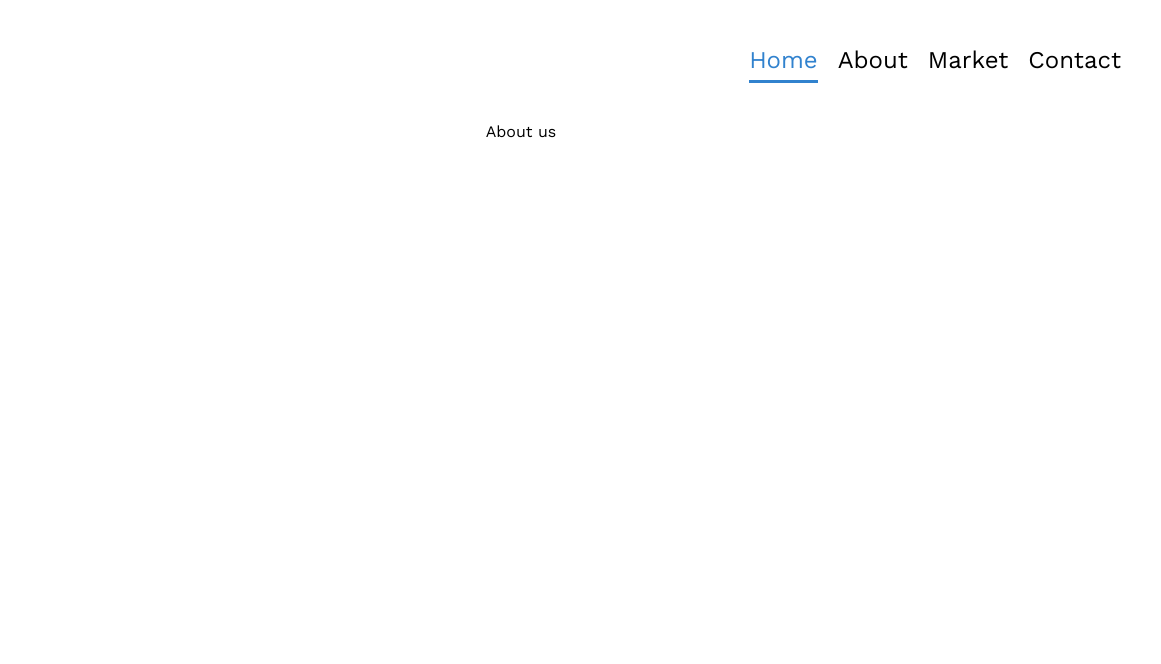
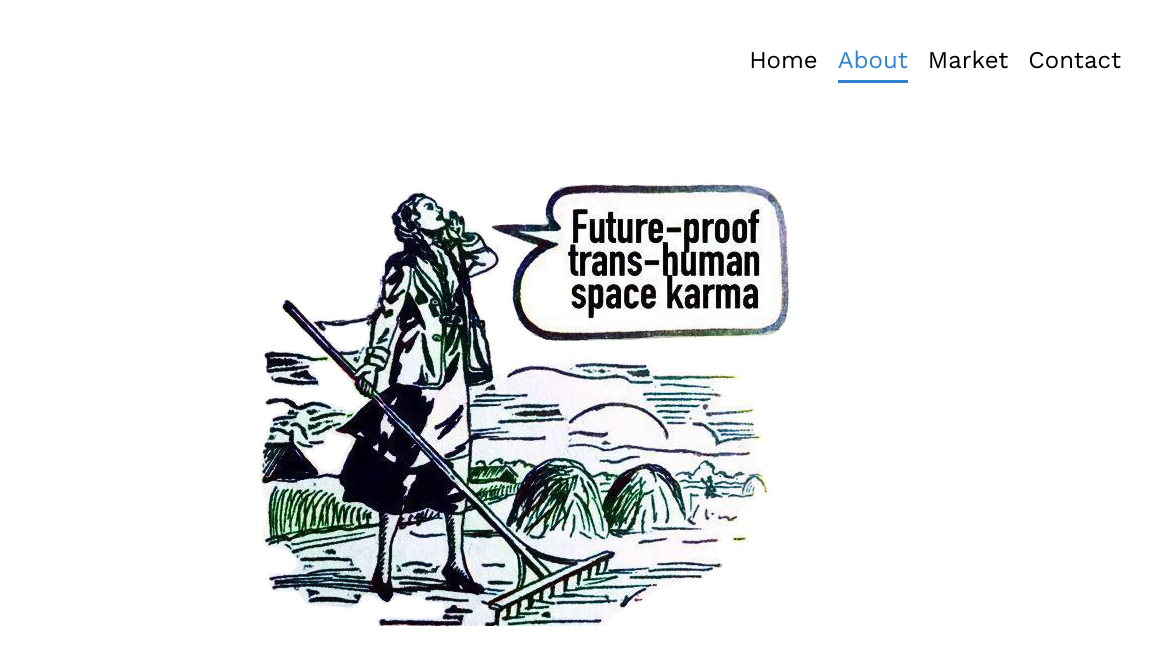
Before and after one commit to ignasandr/kaunas3022, a Gatsby site: page /about in a window 1280 px wide. Shown: the full height of the page, 119-1280 px from the left. Built offline with nearby package versions, Linux system fonts and the light colour scheme; Gatsby itself is replaced by a stand-in of ours.

Commit message:
about page, fixed header

```diff
--- a/src/pages/about.js
+++ b/src/pages/about.js
@@ -1,8 +1,16 @@
 import React from "react"
-import { Box } from "@chakra-ui/react"
+import { Center, useColorMode } from "@chakra-ui/react"
+import * as containerStyles from "./about.module.css"
+import trans from "../images/backgrounds/transHuman.png"
+
 
 export default function About() {
+  const { colorMode } = useColorMode();
+
   return (
-    <Box>About us</Box>
+    <Center w="100%" h="70vh">
+      {/* <Text fontWeight="200" fontSize="3xl">Welcome to the anti-climatic collapse of your reality</Text> */}
+      <img src={trans} alt="Trans" className={colorMode === 'light' ? containerStyles.standard : containerStyles.inverted}/>
+    </Center>
   )
 }
--- /dev/null
+++ b/src/pages/about.module.css
@@ -0,0 +1,7 @@
+.standard {
+    filter: invert(0%);
+}
+
+.inverted {
+    filter: invert(100%);
+}
--- a/src/pages/components/sections/Header.js
+++ b/src/pages/components/sections/Header.js
@@ -3,12 +3,16 @@ import { Flex, HStack, Box, useColorMode, Fade } from "@chakra-ui/react"
 import { Link } from "gatsby"
 import { StaticImage } from "gatsby-plugin-image"
 import { AnimateSharedLayout, motion } from "framer-motion"
+import { useLocation } from '@reach/router'
 
 const MenuItems = ["Home", "About", "Market", "Contact"];
 
 export default function Header () {
+  const location = useLocation();
+  console.log(location.pathname);
   const { colorMode, toggleColorMode } = useColorMode();
-    const [ selected, setSelected ] = useState(MenuItems[0]);
+  const [ selected, setSelected ] = useState(location.pathname);
+
   return(
       <Flex
           as="nav"
@@ -17,27 +21,26 @@ export default function Header () {
           wrap="wrap"
           w="100%"
       >
-            <Box onClick={toggleColorMode} mt={5} ml={5} height={100}>
-              <Link to="/">
+          <Box onClick={toggleColorMode} mt={5} ml={5} height={100} cursor={'pointer'}>
               <Fade in={colorMode === 'dark'} unmountOnExit>
                 <StaticImage src="../../../images/logos/dark.jpg" height={100} alt="Kaunas 3022" style={{position: "absolute"}}></StaticImage>
               </Fade>
               <Fade in={colorMode === 'light'} unmountOnExit>
                 <StaticImage src="../../../images/logos/light.jpg" height={100} alt="Kaunas 3022" style={{position: "absolute"}}></StaticImage>
               </Fade>
-               </Link>
           </Box>
           <AnimateSharedLayout>
             <HStack spacing="5" mr={10} fontSize="2xl" fontWeight="400">
               { MenuItems.map((name) => {
                 const trimmed = "/" + name.replace(/\s+/g, '').toLowerCase();
                 return(<Item
+                      key={trimmed}
                       trimmed={trimmed}
                       name={name}
-                        isSelected={selected === name}
-                        color={colorMode === 'dark' ? 'red' : '#3182CE'}
+                      isSelected={selected === trimmed}
+                      color={colorMode === 'dark' ? 'red' : '#3182CE'} //Blue.500
                       onClick={() => {
-                          setSelected(name);
+                        setSelected(trimmed);
                       }}
                     />)
               })}
@@ -48,7 +51,6 @@ export default function Header () {
 }
 
 const Item = ({ trimmed, name, isSelected, color, onClick}) => {
-  console.log(trimmed, name, isSelected, color);
   return (
     <Link key={trimmed} to={name === "Home" ? "/" : trimmed} style={{ position: 'relative' }} onClick={onClick}>
       <Box _hover={{ color: `${color}`}} color={isSelected ? `${color}` : '' }>
```
Also changed, not shown: src/images/backgrounds/transHuman.png (added). Lines whose indentation alone changed are shown as unchanged.
